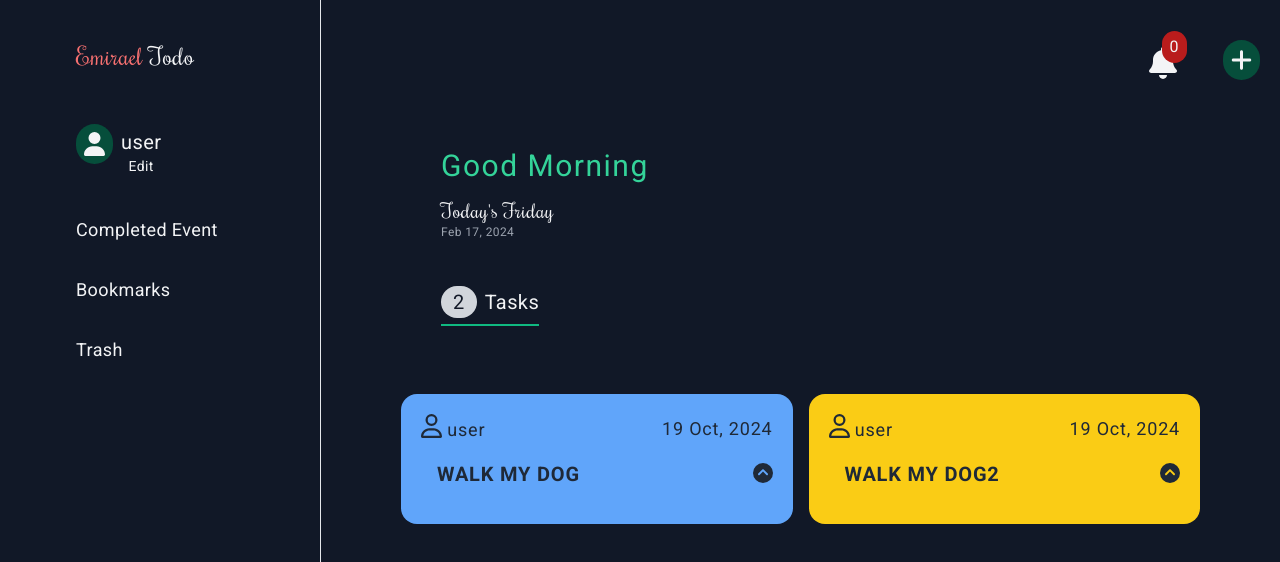
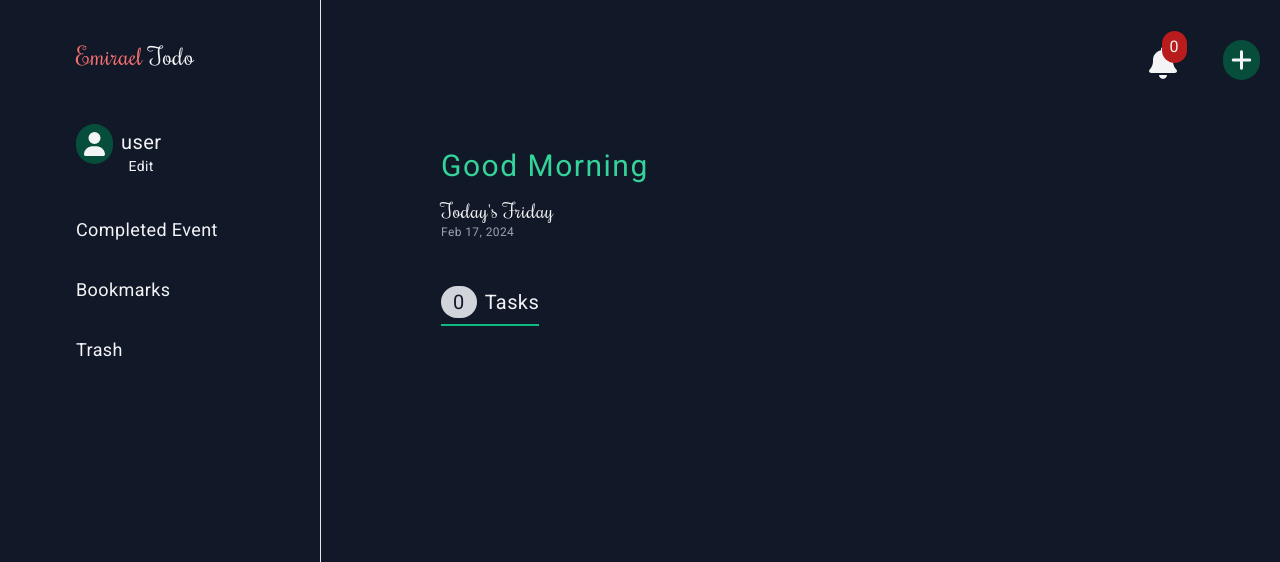
Before and after one commit to Emiraell/Advanced-TodoList-App, a React (Vite) app: page /home in a window 1280 px wide. Shown: the top 562 px of the page. Built offline with nearby package versions, Linux system fonts and the light colour scheme.

Commit message:
add: local storage

```diff
--- a/src/components/Header.tsx
+++ b/src/components/Header.tsx
@@ -49,7 +49,7 @@ export default function Header() {
           <div className="flex justify-evenly w-20 relative  mx-5">
             <FontAwesomeIcon icon={faBell} className="h-8" />
             <p className="absolute bg-red-700 rounded-full py-1 px-2 -top-4 right-4">
-              {notification?.length}
+              {notification.length}
             </p>
           </div>
           <Link to="/add_event">
--- a/src/pages/Home.tsx
+++ b/src/pages/Home.tsx
@@ -1,13 +1,16 @@
 import { EffectCallback, useEffect, useState } from "react";
 import Header from "../components/Header";
 import { useAppDispatch, useAppSelector } from "../store/store";
-import { viewTaskDetail, task } from "../store/features/Tasks";
+import { viewTaskDetail, task, removeTask } from "../store/features/Tasks";
 import { FontAwesomeIcon } from "@fortawesome/react-fontawesome";
 import { faUser } from "@fortawesome/free-regular-svg-icons";
 import {
   faChevronCircleDown,
-  faChevronCircleUp,
+  faTrash,
+  faX,
 } from "@fortawesome/free-solid-svg-icons";
+import { faMarkdown } from "@fortawesome/free-brands-svg-icons";
+import { motion } from "framer-motion";
 
 // type displayState = { completed: boolean; favourite: boolean; trash: boolean };
 
@@ -96,7 +99,10 @@ export default function Home() {
         {/* todos */}
         <div className="mt-10 lg:grid grid-cols-2 gap-4">
           {tasks.map((task, index) => (
-            <div
+            <motion.div
+              initial={{ y: 100 }}
+              whileInView={{ y: 0 }}
+              transition={{ duration: 0.5, delay: 0.5 }}
               key={index}
               className="bg-blue-400 w-full p-5 rounded-2xl tracking-wider my-7 even:bg-yellow-400 text-gray-800"
             >
@@ -124,15 +130,15 @@ export default function Home() {
                   {task.title}
                 </p>
                 <div
-                  className={`${task.clicked && "text-3xl text-end p-2"} h-fit`}
+                  className={`${task.clicked && "text-xl text-end p-2"} h-fit`}
                   onClick={() => {
                     dispatch(viewTaskDetail(task));
                   }}
                 >
-                  {task.clicked ? (
+                  {!task.clicked ? (
                     <FontAwesomeIcon icon={faChevronCircleDown} />
                   ) : (
-                    <FontAwesomeIcon icon={faChevronCircleUp} />
+                    <FontAwesomeIcon icon={faX} />
                   )}
                 </div>
               </div>
@@ -140,9 +146,38 @@ export default function Home() {
                 <h2 className=" font-montserrat font-bold text-3xl break-all">
                   {task.title}
                 </h2>
-                <p>{task.description}</p>
+                <div className="my-10 flex items-center justify-between px-3">
+                  <div>
+                    <p className=" text-emerald-700 font-bold">Date Created</p>
+                    <p className="text-sm px-1">oct 23, 2023</p>
+                  </div>
+                  <div>
+                    <p className="text-emerald-700 font-bold">Task Date</p>
+                    <p className="text-sm px-1">{task.date}</p>
+                  </div>
+                </div>
+                <div className="text-lg">
+                  {" "}
+                  <h2 className="font-bold text-emerald-700">
+                    Task Description
+                  </h2>
+                  <p className="">{task.description}</p>
+                </div>
+
+                <button className="w-full mt-10 bg-gray-900 text-gray-100 p-3 hover:opacity-80 duration-0.5 rounded-full">
+                  <FontAwesomeIcon icon={faMarkdown} />{" "}
+                  <p className="inline">Set as done</p>
+                </button>
+                <button
+                  onClick={() => dispatch(removeTask(task))}
+                  className="w-full mt-3 bg-red-800 text-gray-100 p-3 hover:opacity-80 duration-0.5 rounded-full"
+                >
+                  {" "}
+                  <p className="inline px-2">Delete Task</p>
+                  <FontAwesomeIcon icon={faTrash} />
+                </button>
               </div>
-            </div>
+            </motion.div>
           ))}
         </div>
       </div>
--- a/src/store/features/Tasks.ts
+++ b/src/store/features/Tasks.ts
@@ -12,23 +12,9 @@ interface taskState {
   tasks: task[];
 }
 
+const localData = localStorage.getItem("tasks");
 const initialState: taskState = {
-  tasks: [
-    {
-      id: 1,
-      title: "walk my dog",
-      date: "19 Oct, 2024",
-      description: "wal rosy out of the hpuse",
-      clicked: false,
-    },
-    {
-      id: 2,
-      title: "Walk my dog2",
-      date: "19 Oct, 2024",
-      description: "wal rosy out of the hpuse",
-      clicked: false,
-    },
-  ],
+  tasks: localData ? (JSON.parse(localData) as task[]) : [],
 };
 
 export const TaskSlice = createSlice({
@@ -43,7 +29,8 @@ export const TaskSlice = createSlice({
         description: action.payload.description,
         clicked: false,
       });
-      console.log(state.tasks);
+      const taskToStore: task[] = state.tasks;
+      localStorage.setItem("tasks", JSON.stringify(taskToStore));
     },
     viewTaskDetail: (state, action: PayloadAction<task>) => {
       state.tasks.map((task: task) => {
@@ -54,8 +41,13 @@ export const TaskSlice = createSlice({
         }
       });
     },
+    removeTask: (state, action: PayloadAction<task>) => {
+      state.tasks = state.tasks.filter((task: task) => {
+        task.id !== action.payload.id;
+      });
+    },
   },
 });
 
-export const { addTask, viewTaskDetail } = TaskSlice.actions;
+export const { addTask, viewTaskDetail, removeTask } = TaskSlice.actions;
 export default TaskSlice.reducer;
--- a/src/store/features/notificationSlice.ts
+++ b/src/store/features/notificationSlice.ts
@@ -9,7 +9,10 @@ interface notificationState {
   contents: notification[];
 }
 
-let initialState: notificationState = { contents: [] };
+const messages = localStorage.getItem("messages");
+let initialState: notificationState = {
+  contents: messages ? (JSON.parse(messages) as notification[]) : [],
+};
 export const notificationSlice = createSlice({
   name: "notification",
   initialState,
@@ -19,6 +22,8 @@ export const notificationSlice = createSlice({
         header: action.payload.header,
         message: action.payload.message,
       });
+      const notifications: notification[] = state.contents;
+      localStorage.setItem("messages", JSON.stringify(notifications));
     },
   },
 });
```
